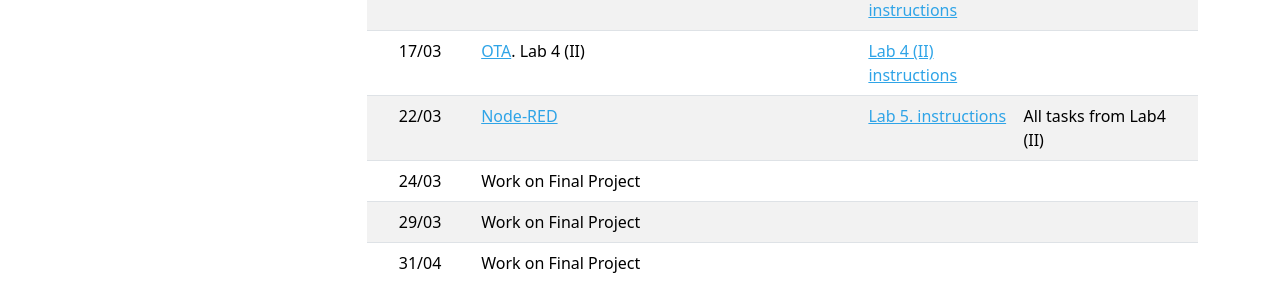
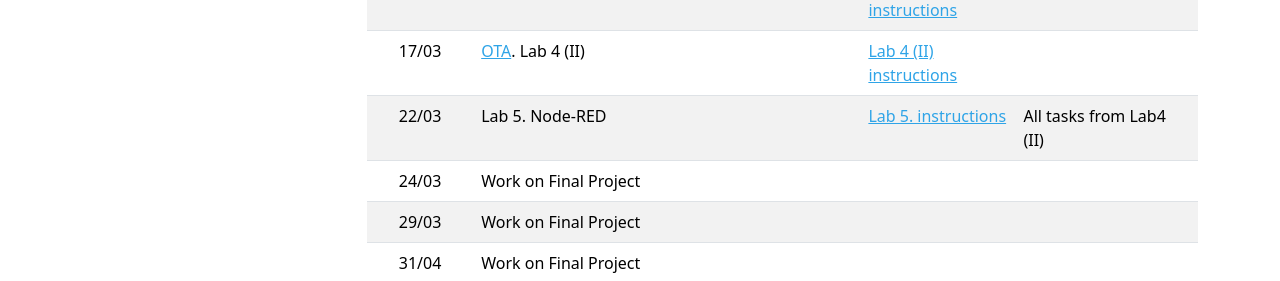
Before and after one commit to iot-da/iot-da.github.io, an MkDocs documentation site: the page built from docs/Subjects/NP2/index.md, in a window 1280 px wide and 900 px high, scrolled down 1430 px. Shown: the part 472-753 px from the top of the window. Built offline with MkDocs 1.6.1, drawn with Linux system fonts in a browser that asks for light colours; nearby versions of some CDN libraries.

Commit message:
Node-RED lab

```diff
--- a/docs/Subjects/NP2/index.md
+++ b/docs/Subjects/NP2/index.md
@@ -68,7 +68,7 @@ link](https://api.socrative.com/rc/Yu9Dx).
 |   10/03   | Lab 4. MQTT (II)                                                                                      | [Lab 4 (II) instructions](P6-II/index.md) |                                      |
 |   15/03   | Advanced MQTT. LWT. Lab4 (II)                                                                         | [Lab 4 (II) instructions](P6-II/index.md) | All tasks from Lab4 (I)              |
 |   17/03   | [OTA](slides/NP2-OTA.pdf). Lab 4 (II)                                                                 | [Lab 4 (II) instructions](P6-II/index.md) |                                      |
-|   22/03   | [Node-RED](slides/node-red.pdf)                                                                       | [Lab 5. instructions](P9/index.md) | All tasks from Lab4 (II)                    |
+|   22/03   | Lab 5. Node-RED                                                                                       | [Lab 5. instructions](P9/index.md) | All tasks from Lab4 (II)                    |
 |   24/03   | Work on Final Project                                                                                 |                                    |                                             |
 |   29/03   | Work on Final Project                                                                                 |                                    |                                             |
 |   31/04   | Work on Final Project                                                                                 |                                    |                                             |
```
